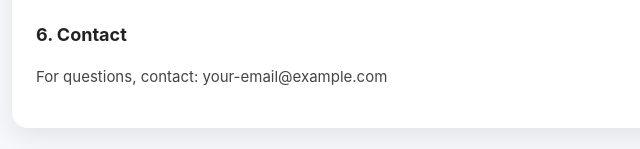
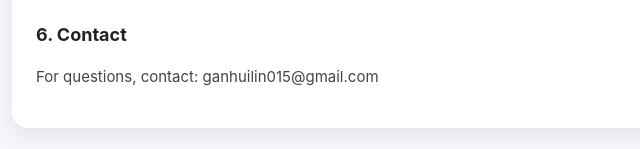
Before and after one commit to ganhuilin015/timer-legal, a plain HTML site: page tos.html in a window 1280 px wide. Shown: the part 702-851 px from the top of the page, 228-868 px from the left. Drawn offline with Linux system fonts and the light colour scheme.

Commit message:
Update contact email in tos.html

```diff
--- a/tos.html
+++ b/tos.html
@@ -87,7 +87,7 @@
 
       <h2>6. Contact</h2>
       <p>
-        For questions, contact: your-email@example.com
+        For questions, contact: ganhuilin015@gmail.com
       </p>
     </div>
   </div>
```
